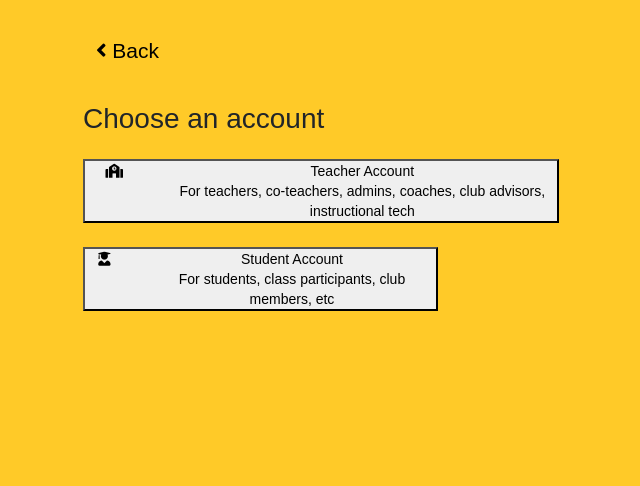
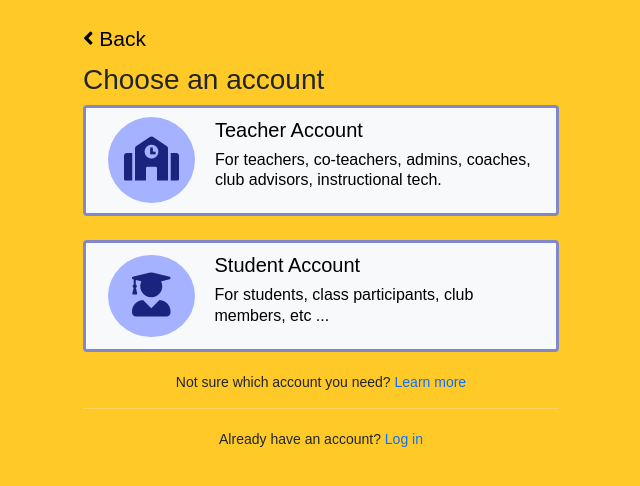
Before and after one commit to xuanbinh2721/Group6_BTL_61TH3, a PHP site: page /Group6_BTL_61TH3/Login-Signup/signup.php in a window 1280 px wide. Shown: the part 57-543 px from the top of the page, without its empty margins (319-959 px from the left). Run offline with PHP 8.4, Linux system fonts and the light colour scheme.

Commit message:
Add files via upload

```diff
--- a/Login-Signup/signup.php
+++ b/Login-Signup/signup.php
@@ -4,10 +4,10 @@
     <meta charset="UTF-8">
     <meta http-equiv="X-UA-Compatible" content="IE=edge">
     <meta name="viewport" content="width=device-width, initial-scale=1.0">
-    <title>Sign Up</title>
+    <title>Document</title>
+    <link rel="stylesheet" href="https://use.fontawesome.com/releases/v5.7.2/css/all.css">
     <link href="https://cdn.jsdelivr.net/npm/bootstrap@5.1.3/dist/css/bootstrap.min.css" rel="stylesheet"
         integrity="sha384-1BmE4kWBq78iYhFldvKuhfTAU6auU8tT94WrHftjDbrCEXSU1oBoqyl2QvZ6jIW3" crossorigin="anonymous" />
-    <link rel="stylesheet" href="https://use.fontawesome.com/releases/v5.7.2/css/all.css">
     <link rel="stylesheet" href="../css/signup.css">
     <script src="https://ajax.googleapis.com/ajax/libs/jquery/3.6.0/jquery.min.js"></script>
     <script src="./js/scripts.js"></script>
@@ -23,49 +23,42 @@
     </nav>
 </header>
 <main class="container-fluid signupOption">
-    <div class="page-content ">
-        <button type="button" href="../index.php" class="btn btn-link text-decoration-none text-black btnBack">
-            <span>
+    <div class="page-content">
+        <a href="../index.php" class="text-decoration-none btnBack">
             <i class="fas fa-angle-left"></i>
-            </span>
             <span>Back</span>
-        </button>
-        <h3 class="pt-3 mb-4">Choose an account</h3>
+        </a>
+        <h3 class="">Choose an account</h3>
         <div class="user-options">
-            <button class="big-button-text-image mb-4" href="./signupTeacher.php">
-                <a href="./signupTeacher.php" class="text-decoration-none text-black">
-                    <div class="row">
-                        <div class="col-2 option-icon">
+            <button type="button" href="./signupTeacher.php" class="btn btn-light btn-choose">
+                <div class="choose-teacher">
+                    <div class="choose-teacher-img">
                         <i class="fas fa-school"></i>
                     </div>
-                        <div class="col-10 option-decription">
-                            <div class="title">
-                                Teacher Account
-                            </div>
-                            <div class="decription">
-                                For teachers, co-teachers, admins, coaches, club advisors, instructional tech
+                    <div class="choose-teacher-text">
+                        <h5 class="mt-1 mb-2">Teacher Account</h5>
+                        <p>For teachers, co-teachers, admins, coaches, club advisors, instructional tech.</p>
                     </div>
                 </div>
-                    </div>
-                </a>
             </button>
-            <button class="big-button-text-image " href="./signupStudent.php">
-                <a href="./signupStudent.php" class="text-decoration-none text-black    ">
-                    <div class="row">
-                        <div class="col-2 option-icon">
+            <button type="button" href="./signupTeacher.php" class=" mt-4 btn btn-light btn-choose">
+                <div class="choose-teacher">
+                    <div class="choose-student-img">
                         <i class="fas fa-user-graduate"></i>
                     </div>
-                        <div class="col-10 option-decription">
-                            <div class="title">
-                                    Student Account
-                            </div>
-                            <div class="decription">
-                                For students, class participants, club members, etc
+                    <div class="choose-teacher-text">
+                        <h5 class="mt-1 mb-2">Student Account</h5>
+                        <p>For students, class participants, club members, etc ...</p>
                     </div>
                 </div>
+            </button>
         </div>
-                </a>
-            </button>
+        <div class="learn-more-inf">
+            <span>Not sure which account you need?</span> <a href="" class="text-decoration-none a-text">Learn more</a>
+        </div>
+        <hr class="bg-light">
+        <div class="log-in">
+            <span>Already have an account?</span> <a href="" class="text-decoration-none a-text">Log in</a>
         </div>
     </div>
 </main>
```
Lines whose indentation alone changed are shown as unchanged.
